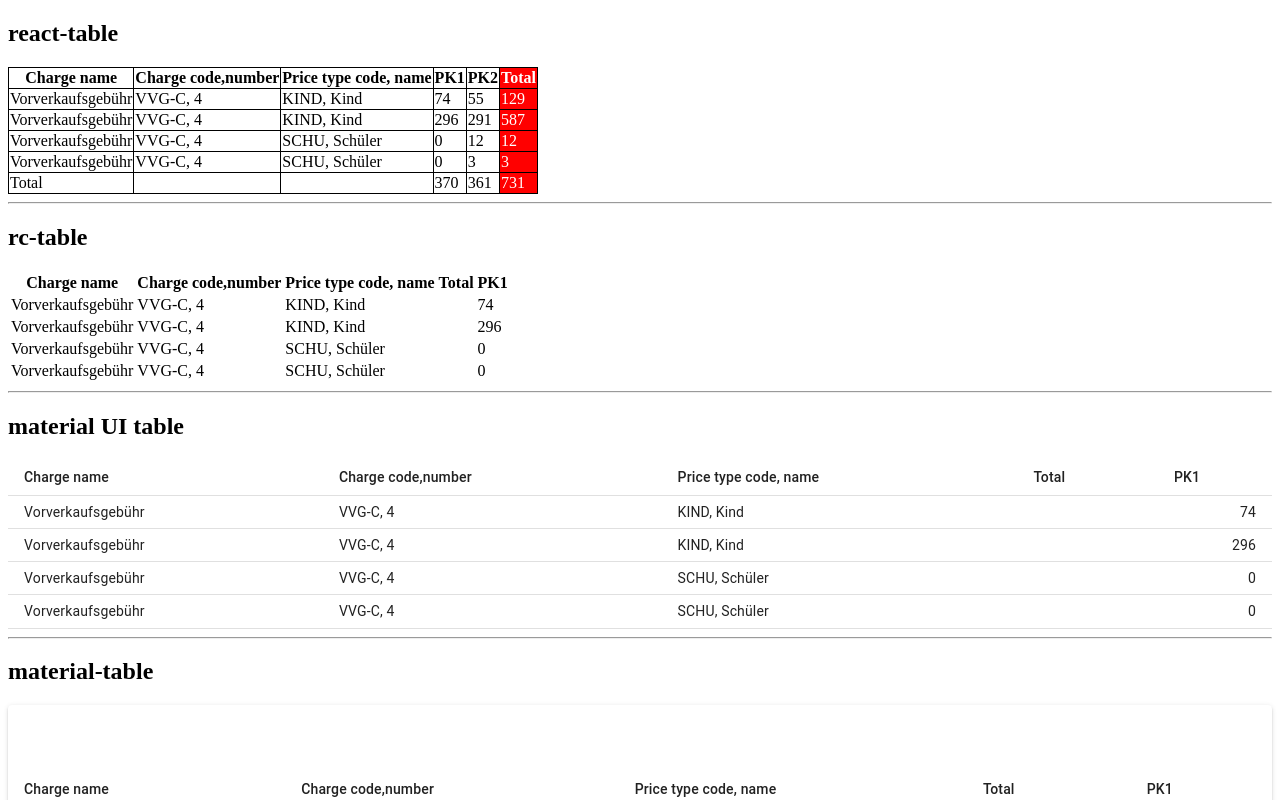
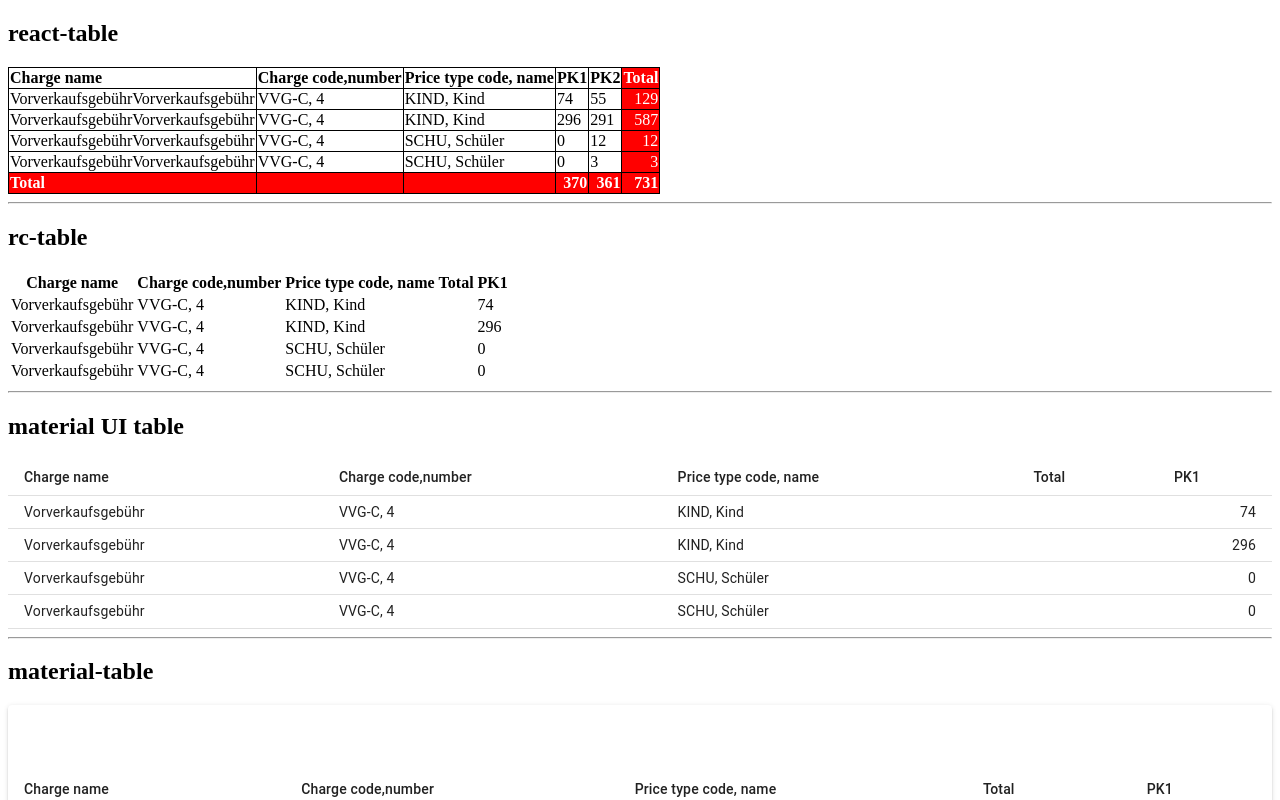
Before and after one commit to nenadbugaric/tables, a React (Create React App) app: page / in a window 1280 px wide. Shown: the top 800 px of the page. Built offline with nearby package versions, Linux system fonts and the light colour scheme.

Commit message:
rt | global footer styling

```diff
--- a/src/tables/react-table/index.jsx
+++ b/src/tables/react-table/index.jsx
@@ -13,6 +13,7 @@
   border-top: 1px solid black;
   background: ${({ style }) => style?.background ?? "transparent"};
   color: ${({ style }) => style?.color ?? "black"};
+  text-align: ${({ style }) => style?.['text-align'] ?? "left"};
 `;
 const TD = styled.td`
   border: 1px solid black;
@@ -33,7 +34,7 @@
     () => [
       {
         Header: "Charge name",
-        accessor: "chargeName",
+        accessor: row => row.chargeName + row.chargeName,
         Footer: 'Total',
       },
       {
@@ -62,6 +63,7 @@
         style: {
           background: "red",
           color: "white",
+          'text-align': 'right'
         },
         accessor: (row) => {
           const columnsToInlude = ["pk1", "pk2"];
@@ -81,8 +83,6 @@
     rows,
     prepareRow,
   } = useTable({ columns, data });
-
-  console.log("headerGroup.headers: ", headerGroups);
 
   return (
     <div>
@@ -121,9 +121,18 @@
           <tfoot>
           {footerGroups.map(group => (
             <tr {...group.getFooterGroupProps()}>
-              {group.headers.map(column => (
-                <TD style={column?.style} {...column.getFooterProps()}>{column.render("Footer")}</TD>
-              ))}
+              {group.headers.map(column => {
+                const style = {
+                  ...column?.style,
+                  background: 'red',
+                  color: 'white',
+                  'text-align': column.Footer && column.Footer !== 'Total' ? 'right' : 'left'
+                };
+
+                return (
+                  <TH style={style} {...column.getFooterProps()}>{column.render("Footer")}</TH>
+                );
+              })}
             </tr>
           ))}
         </tfoot>
```
